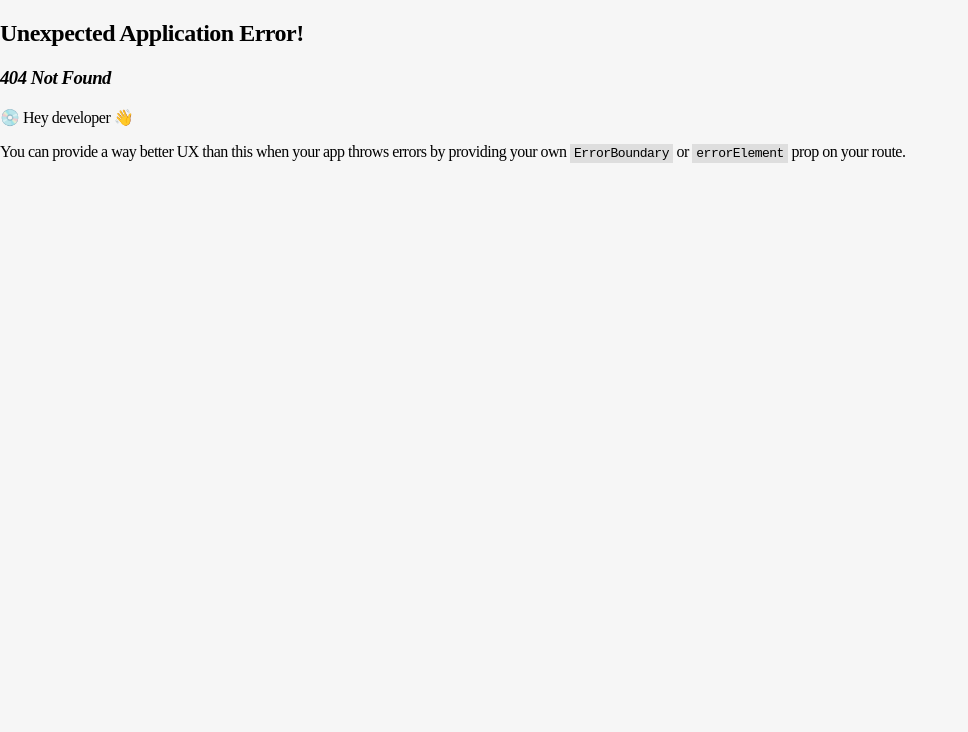
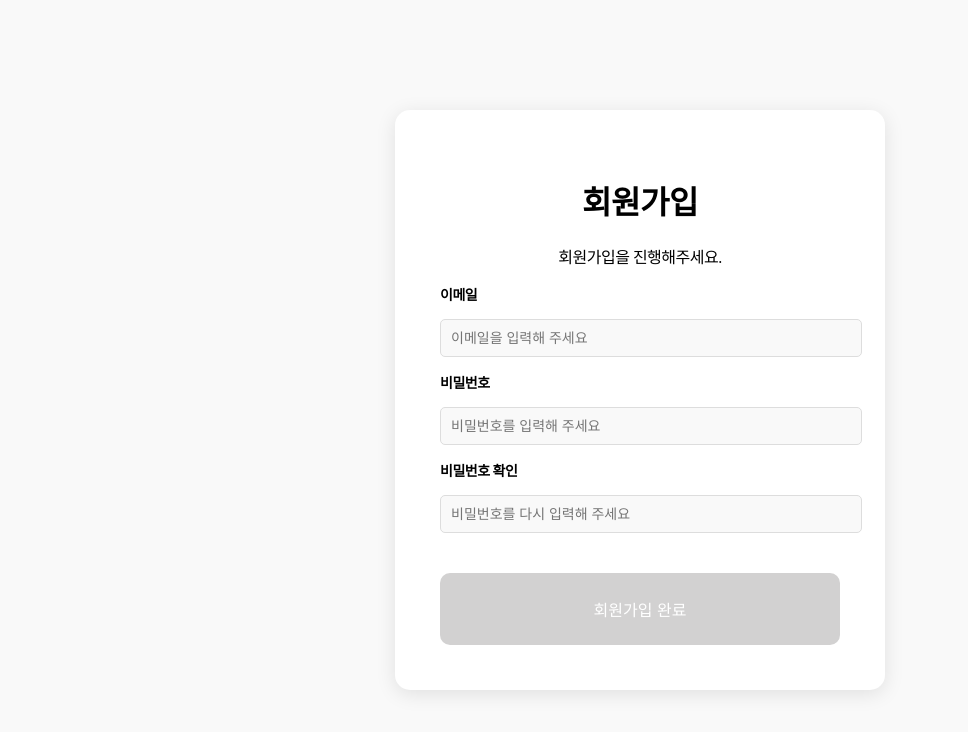
Before and after one commit to InspireCampTeam10/FE, a React (Vite) app: page /signup in a window 1280 px wide. Before the commit this address had no page. Shown: the top 732 px of the page, without its empty margins (0-968 px from the left). Built offline with nearby package versions, Linux system fonts and the light colour scheme; a web font is replaced by a local one.

Commit message:
feat: 회원가입 및 프로필 설정 기능 추가

```diff
--- a/src/App.jsx
+++ b/src/App.jsx
@@ -1,9 +1,36 @@
-import "./App.css";
-import { RouterProvider } from "react-router-dom";
-import { routerInfo } from "./router/RouterInfo";
+import { BrowserRouter as Router, Routes, Route } from "react-router-dom";
+import Home from "./pages/home/Home";
+import Login from "./pages/login/Login";
+import Signup from "./pages/signup/Signup";
+import Profile from "./pages/profile/Profile";
+import NavigationBar from "./components/navbar/NavigationBar";
 
 function App() {
-  return <RouterProvider router={routerInfo} />;
+  return (
+    <Router>
+      <Routes>
+        {/* 🔹 로그인 & 회원가입 페이지 */}
+        <Route path="/login" element={<Login />} />
+        <Route path="/signup" element={<Signup />} />
+
+        {/* 🔹 프로필 페이지 (회원가입 후 이동) */}
+        <Route path="/profile" element={<Profile />} />
+
+        {/* 🔹 네비게이션 바 포함된 페이지 */}
+        <Route
+          path="/*"
+          element={
+            <>
+              <NavigationBar />
+              <Routes>
+                <Route path="/" element={<Home />} />
+              </Routes>
+            </>
+          }
+        />
+      </Routes>
+    </Router>
+  );
 }
 
 export default App;
--- a/src/pages/login/Login.jsx
+++ b/src/pages/login/Login.jsx
@@ -61,8 +61,6 @@ return (
               <footer className="login-footer">
           <a href="#">개인정보처리방침</a>
           <a href="#">이용약관</a>
-          <a href="#">청소년 보호정책</a>
-          <a href="#">위치정보서비스 이용약관</a>
         </footer>
       </div>
     </div>
--- /dev/null
+++ b/src/pages/profile/Profile.css
@@ -0,0 +1,86 @@
+.profile-wrapper {
+  display: flex;
+  justify-content: center;
+  align-items: center;
+  height: 100vh; /* 화면 전체 높이 맞춤 */
+}
+
+.profile-container {
+  width: 100%;
+  max-width: 400px; /* 최대 너비 설정 */
+  padding: 40px;
+  background: white;
+  border-radius: 12px;
+  box-shadow: 0 4px 10px rgba(0, 0, 0, 0.1);
+  text-align: center;
+}
+
+/* 🔹 프로필 이미지 컨테이너 */
+.profile-image-container {
+  position: relative;
+  width: 120px;
+  height: 120px;
+  margin: 10px auto; /* 중앙 정렬 */
+  border-radius: 50%;
+  overflow: hidden; /* 원형 유지 */
+  background-color: #f0f0f0;
+}
+
+/* 🔹 프로필 이미지 스타일 */
+.profile-image {
+  width: 100%;
+  height: 100%;
+  object-fit: cover; /* 이미지 비율 유지 */
+  border-radius: 50%;
+}
+
+/* 🔹 업로드 버튼 (카메라 아이콘) */
+.profile-upload-icon {
+  position: absolute;
+  bottom: 10px;
+  right: 10px;
+  background: rgba(0, 0, 0, 0.7);
+  color: white;
+  padding: 5px;
+  border-radius: 50%;
+  cursor: pointer;
+  font-size: 15px;
+}
+
+/* 🔹 입력 필드 스타일 */
+.input-group {
+  margin-bottom: 15px;
+  text-align: left;
+}
+
+.input-group label {
+  font-size: 14px;
+  font-weight: bold;
+}
+
+.input-group input,
+.input-group textarea {
+  width: 100%;
+  padding: 10px;
+  border: 1px solid #ddd;
+  border-radius: 5px;
+  font-size: 14px;
+}
+
+.profile-button {
+  width: 100%;
+  padding: 24px;
+  background-color: #d2d1d1;
+  color: white;
+  font-size: 16px;
+  border: none;
+  border-radius: 10px;
+  cursor: pointer;
+  margin-top: 25px;
+}
+
+
+.profile-button.active {
+  background-color: #707070; /* 활성화 시 파란색 */
+  cursor: pointer;
+}
--- a/src/pages/profile/Profile.jsx
+++ b/src/pages/profile/Profile.jsx
@@ -1,5 +1,100 @@
+import { useState } from "react";
+import { useNavigate } from "react-router-dom";
+import "./Profile.css";
+
 const Profile = () => {
-  return <div>Profile</div>;
+  const [profileImage, setProfileImage] = useState(null);
+  const [bio, setBio] = useState("");
+  const [username, setUsername] = useState("");
+  const [accountId, setAccountId] = useState("");
+  const navigate = useNavigate();
+
+  const handleImageChange = (event) => {
+    const file = event.target.files[0];
+    if (file) {
+      setProfileImage(URL.createObjectURL(file));
+    }
+  };
+
+  const handleStart = (e) => {
+    e.preventDefault(); // 폼 제출 시 새로고침 방지
+    if (username && accountId) {
+      console.log("프로필 설정 완료! 홈으로 이동합니다.");
+      navigate("/");
+    }
+  };
+
+  return (
+    <div className="profile-wrapper">
+      <div className="profile-container">
+        <h2>프로필 설정</h2>
+        <p>나중에 언제든지 변경할 수 있습니다.</p>
+
+        {/* 🔹 프로필 이미지 컨테이너 */}
+        <div className="profile-image-container">
+          <label htmlFor="profile-upload">
+            <img
+              src={profileImage || "/default_profile.png"}
+              alt="프로필"
+              className="profile-image"
+            />
+            <span className="profile-upload-icon">📷</span>
+          </label>
+          <input
+            type="file"
+            id="profile-upload"
+            accept="image/*"
+            onChange={handleImageChange}
+            style={{ display: "none" }}
+          />
+        </div>
+
+        {/* 🔹 사용자 정보 입력 */}
+        <form onSubmit={handleStart}>
+          <div className="input-group">
+            <label>사용자 이름</label>
+            <input
+              type="text"
+              placeholder="2~10자 이내여야 합니다."
+              value={username}
+              onChange={(e) => setUsername(e.target.value)}
+              required
+            />
+          </div>
+
+          <div className="input-group">
+            <label>계정 ID</label>
+            <input
+              type="text"
+              placeholder="영문, 숫자, 특수문자(_.)만 사용 가능합니다."
+              value={accountId}
+              onChange={(e) => setAccountId(e.target.value)}
+              required
+            />
+          </div>
+
+          <div className="input-group">
+            <label htmlFor="bio">소개</label>
+            <textarea
+              id="bio"
+              placeholder="자신에 대해 소개해 주세요!"
+              value={bio}
+              onChange={(e) => setBio(e.target.value)}
+            ></textarea>
+          </div>
+
+          {/* 🔹 "시작하기" 버튼 - 비활성화/활성화 기능 포함 */}
+          <button
+            type="submit"
+            className={`profile-button ${username && accountId ? "active" : ""}`}
+            disabled={!username || !accountId}
+          >
+            시작하기
+          </button>
+        </form>
+      </div>
+    </div>
+  );
 };
 
 export default Profile;
--- /dev/null
+++ b/src/pages/signup/Signup.css
@@ -0,0 +1,52 @@
+.signup-wrapper {
+    display: flex;
+    justify-content: center;
+    align-items: center;
+    height: 100vh;
+    background-color: #f9f9f9;
+  }
+
+  .signup-container {
+    background-color: #fff;
+    padding: 45px;
+    border-radius: 15px;
+    box-shadow: 0 4px 20px rgba(0, 0, 0, 0.1);
+    width: 400px;
+    text-align: center;
+  }
+
+  .signup-container h2 {
+    font-size: 24px;
+    margin-bottom: 15px;
+  }
+
+  .input-group {
+    display: flex;
+    flex-direction: column;
+    margin-bottom: 20px;
+    text-align: left;
+  }
+
+  .input-group label {
+    font-size: 14px;
+    margin-bottom: 15px;
+  }
+
+  .input-group input {
+    padding: 15px;
+    border: 1px solid #ccc;
+    border-radius: 10px;
+    font-size: 16px;
+  }
+
+  .signup-button {
+    width: 100%;
+    padding: 24px;
+    background-color: #d2d1d1;
+    color: white;
+    font-size: 16px;
+    border: none;
+    border-radius: 10px;
+    cursor: pointer;
+    margin-top: 25px;
+  }
--- /dev/null
+++ b/src/pages/signup/Signup.jsx
@@ -0,0 +1,70 @@
+import { useState } from "react";
+import { useNavigate } from "react-router-dom";
+import "./Signup.css";
+
+const Signup = () => {
+  const navigate = useNavigate();
+
+  const [email, setEmail] = useState("");
+  const [password, setPassword] = useState("");
+  const [confirmPassword, setConfirmPassword] = useState("");
+
+  const handleSignup = (e) => {
+    e.preventDefault();
+    console.log("회원가입 완료:", { email, password });
+
+    // 회원가입 완료 후 프로필 페이지로 이동
+    navigate("/profile");
+  };
+
+  return (
+    <div className="signup-wrapper">
+      <div className="signup-container">
+        <h1>회원가입</h1>
+        <p>회원가입을 진행해주세요.</p>
+
+        <form onSubmit={handleSignup}>
+          <div className="input-group">
+            <label htmlFor="email">이메일</label>
+            <input
+              type="email"
+              id="email"
+              placeholder="이메일을 입력해 주세요"
+              value={email}
+              onChange={(e) => setEmail(e.target.value)}
+              required
+            />
+          </div>
+
+          <div className="input-group">
+            <label htmlFor="password">비밀번호</label>
+            <input
+              type="password"
+              id="password"
+              placeholder="비밀번호를 입력해 주세요"
+              value={password}
+              onChange={(e) => setPassword(e.target.value)}
+              required
+            />
+          </div>
+
+          <div className="input-group">
+            <label htmlFor="confirm-password">비밀번호 확인</label>
+            <input
+              type="password"
+              id="confirm-password"
+              placeholder="비밀번호를 다시 입력해 주세요"
+              value={confirmPassword}
+              onChange={(e) => setConfirmPassword(e.target.value)}
+              required
+            />
+          </div>
+
+          <button type="submit" className="signup-button">회원가입 완료</button>
+        </form>
+      </div>
+    </div>
+  );
+};
+
+export default Signup;
```
Also changed, not shown: default_profile.png (added), src/pages/login/Login.css (line endings or trailing spaces).
